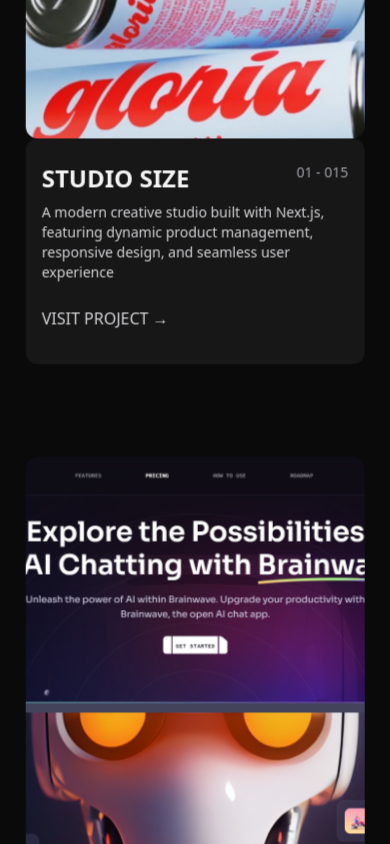
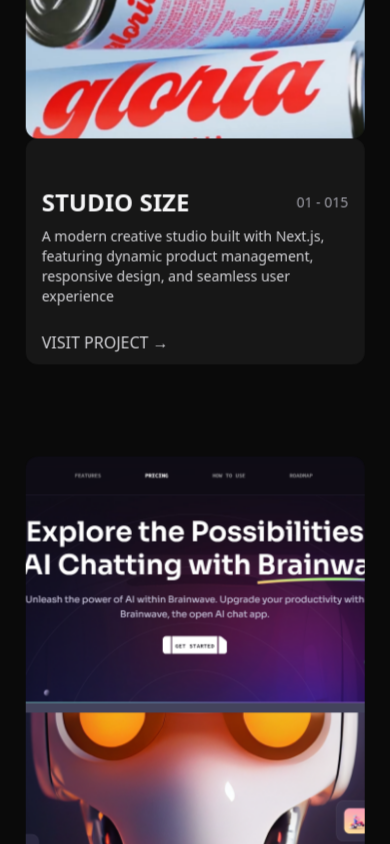
Before and after one commit to ratanz/Portfolio, a Next.js app: page / in a window 390 px wide. Shown: the part 5000-5844 px from the top of the page. Built offline with nearby package versions, Linux system fonts and the light colour scheme.

Commit message:
text fix

```diff
--- a/components/Projects.tsx
+++ b/components/Projects.tsx
@@ -78,8 +78,8 @@
                 >
                     <div className="project absolute top-[50vh] md:top-1/2 left-1/2 transform -translate-x-1/2 -translate-y-1/2 w-[95%] md:w-[90%] h-[90%] md:h-[68%] flex flex-col-reverse md:flex-row lg:mt-0 mt-0 px-4">
 
-                        <div className="project-info relative h-[30%] md:h-full md:flex-[1.75] rounded-xl p-4 pt-6 md:p-8 bg-neutral-900">
-                            <div className="project-header flex justify-between items-start">
+                        <div className="project-info relative h-[30%] md:h-full md:flex-[1.75] rounded-xl p-4 pt-12 md:p-8 bg-neutral-900">
+                            <div className="project-header flex justify-between items-center">
                                 <h3 className="text-2xl md:text-4xl uppercase font-bold text-zinc-100">{project.title}</h3>
                                 <p className="text-sm md:text-base text-zinc-400">0{index + 1} - 0{projectsContent.length}</p>
                             </div>
```
